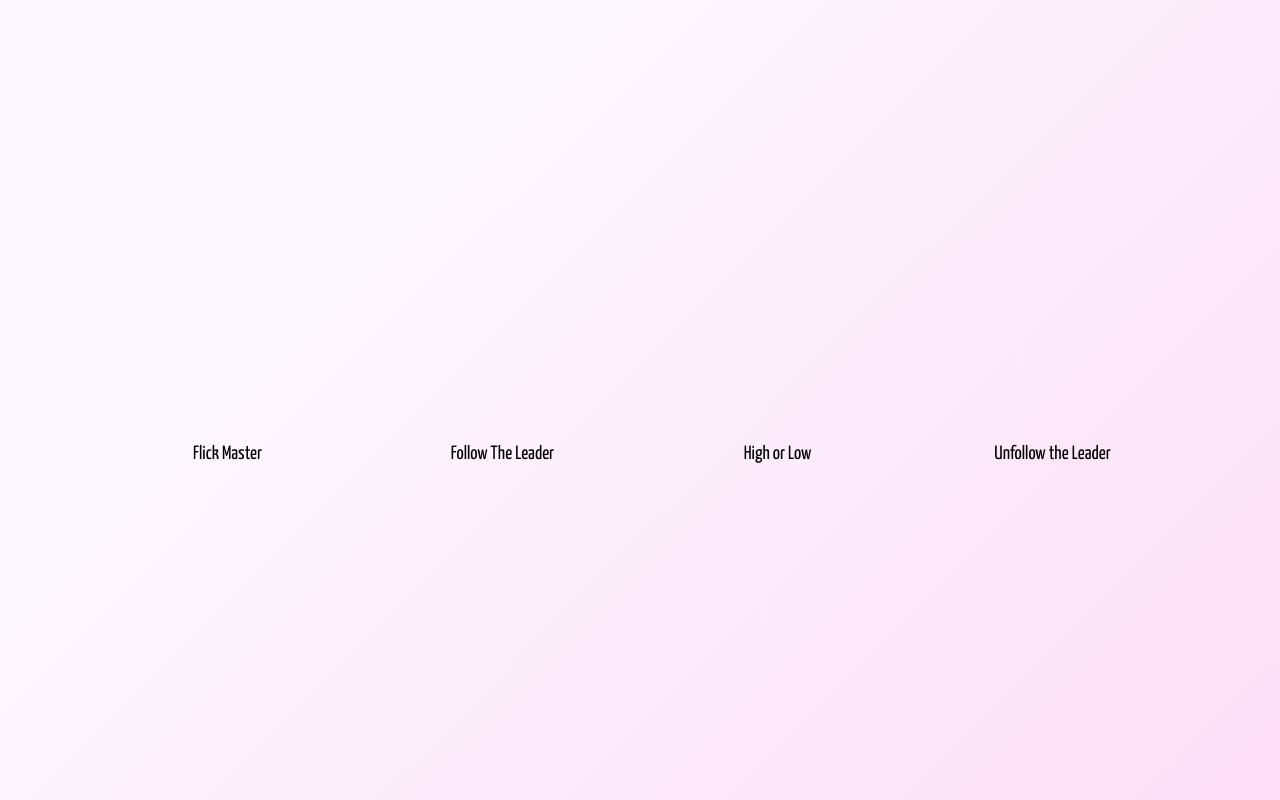
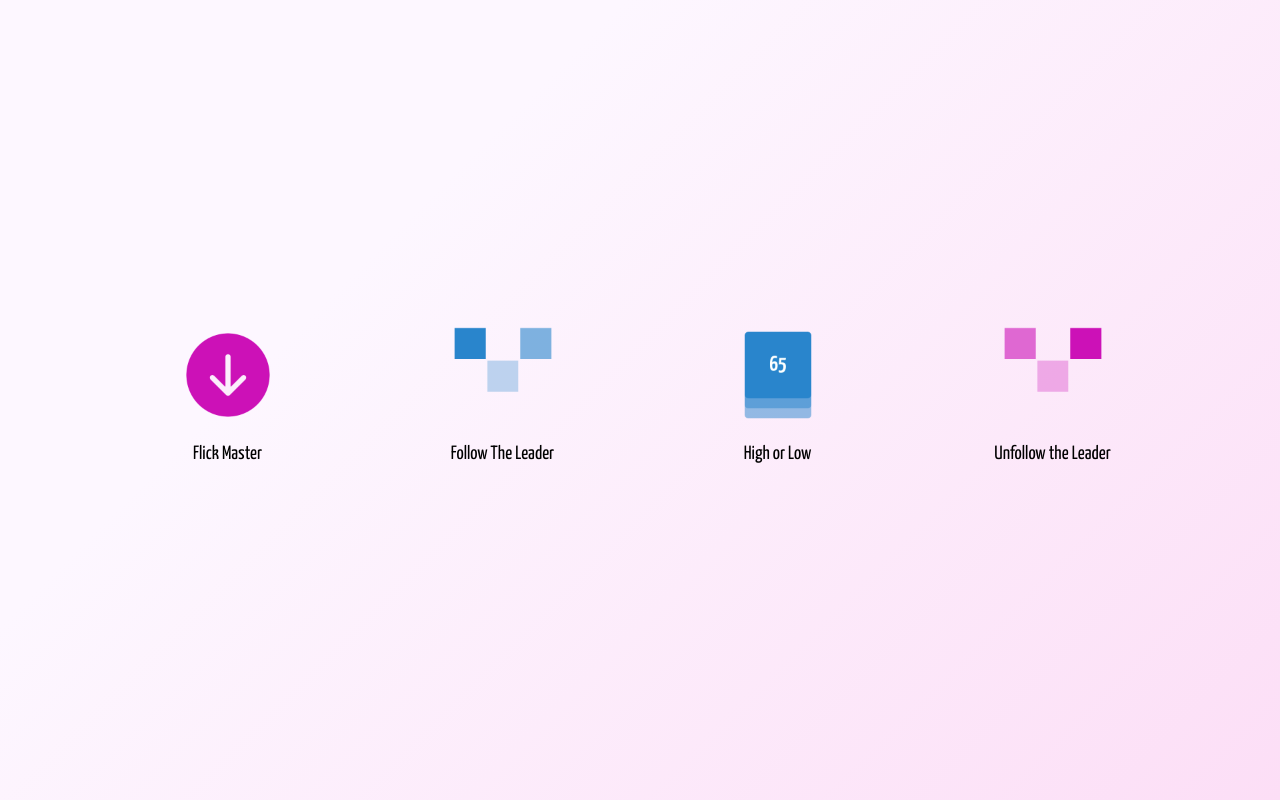
Before and after one commit to OmidRasouli/mini-games, a Next.js app: page /menu in a window 1280 px wide. Built offline with nearby package versions, Linux system fonts and the light colour scheme.

Commit message:
Add icons to game list

```diff
--- a/src/components/Menu/Menu.tsx
+++ b/src/components/Menu/Menu.tsx
@@ -1,3 +1,4 @@
+import Image from "next/image";
 import { useRouter } from "next/router";
 import style from "./Menu.module.scss";
 
@@ -9,19 +10,28 @@
       name: "Flick Master",
       id: "FlickMaster",
       class: "flickMaster",
+      img: "/icons/FlickMaster.png",
     },
     {
       key: "ftl",
       name: "Follow The Leader",
       id: "FollowTheLeader",
       class: "followTheLeader",
+      img: "/icons/FollowTheLeader.png",
     },
-    { key: "hol", name: "High or Low", id: "HighOrLow", class: "highOrLow" },
+    {
+      key: "hol",
+      name: "High or Low",
+      id: "HighOrLow",
+      class: "highOrLow",
+      img: "/icons/HighOrLow.png",
+    },
     {
       key: "uftl",
       name: "Unfollow the Leader",
-      id: "UnfollowtheLeader",
+      id: "UnfollowTheLeader",
       class: "unfollowTheLeader",
+      img: "/icons/UnfollowTheLeader.png",
     },
   ];
 
@@ -37,7 +47,9 @@
           key={game.key}
           onClick={() => StartGame(game.id)}
         >
-          <div className={style.icon}></div>
+          <div className={style.icon}>
+            <Image src={game.img} alt={game.name} width={100} height={100} />
+          </div>
           <div className={style.gameName}>{game.name}</div>
         </div>
       ))}
```
